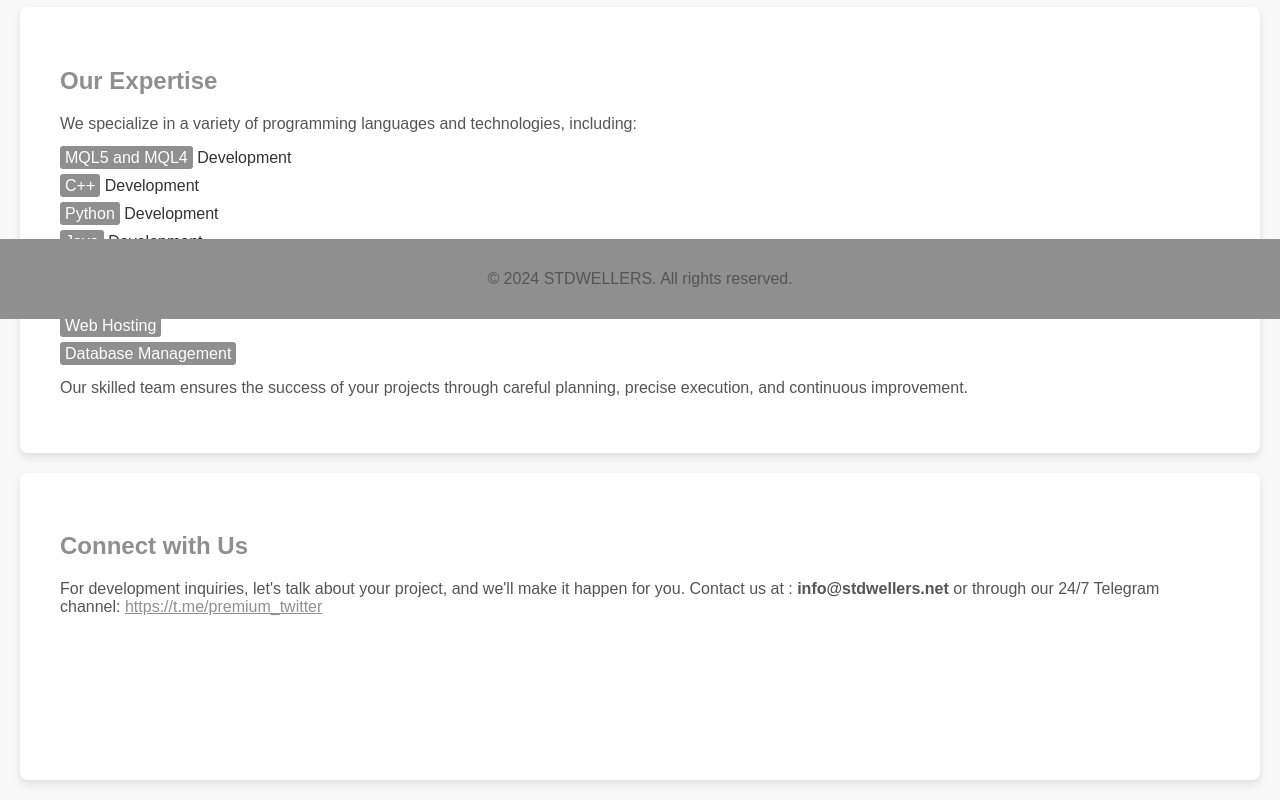
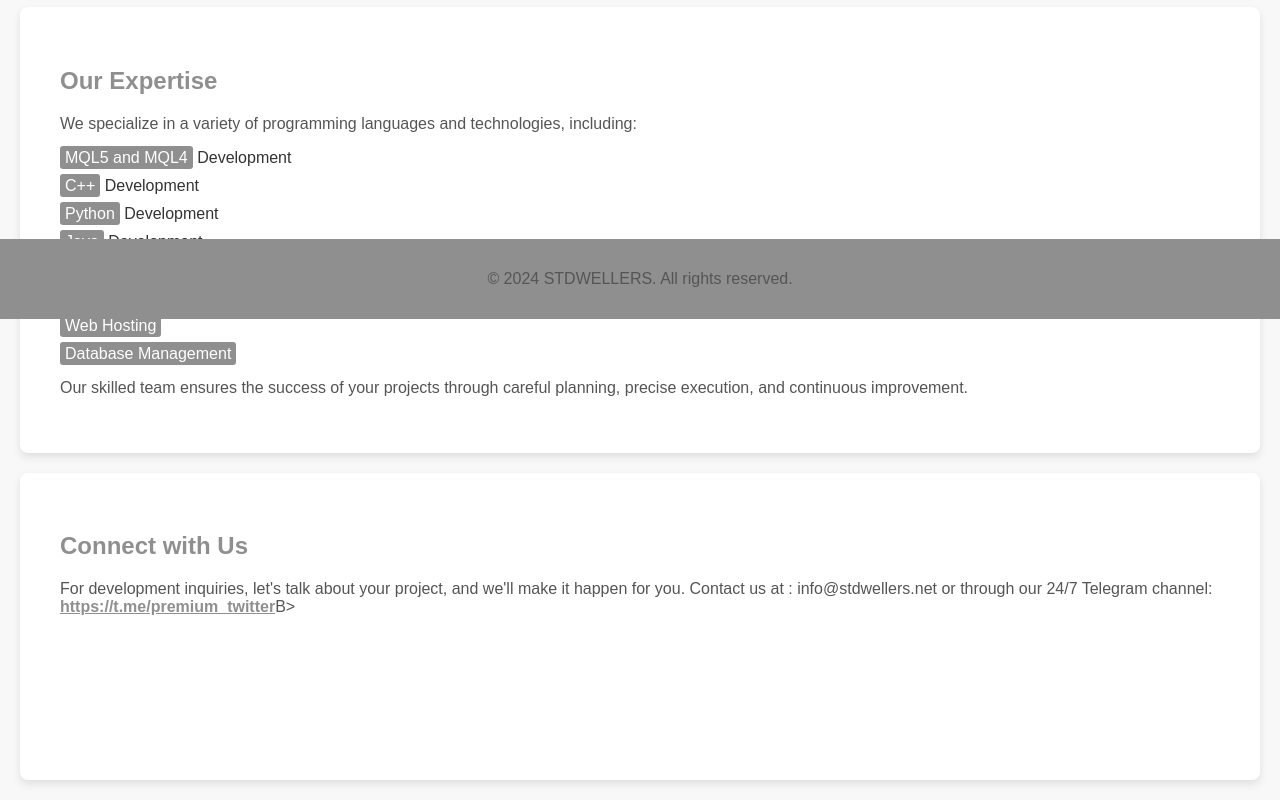
Before and after one commit to linkdown2023/stdwellet.net, a plain HTML site: page index.html in a window 1280 px wide. Shown: the part 481-1281 px from the top of the page. Drawn offline with Linux system fonts and the light colour scheme.

Commit message:
Update index.html

```diff
--- a/index.html
+++ b/index.html
@@ -110,7 +110,7 @@
 
     <section>
         <h2>Connect with Us</h2>
-        <p>For development inquiries, let's talk about your project, and we'll make it happen for you. Contact us at : <B> <B></b> info@stdwellers.net </B>or through our 24/7 Telegram channel: <a href="https://t.me/premium_twitter" target="_blank">https://t.me/premium_twitter</a></p>
+        <p>For development inquiries, let's talk about your project, and we'll make it happen for you. Contact us at :<B></b> info@stdwellers.net </B>or through our 24/7 Telegram channel: <B> <a href="https://t.me/premium_twitter" target="_blank">https://t.me/premium_twitter</a></B>B></p>
         <br>
          <br>
          <br>
```
